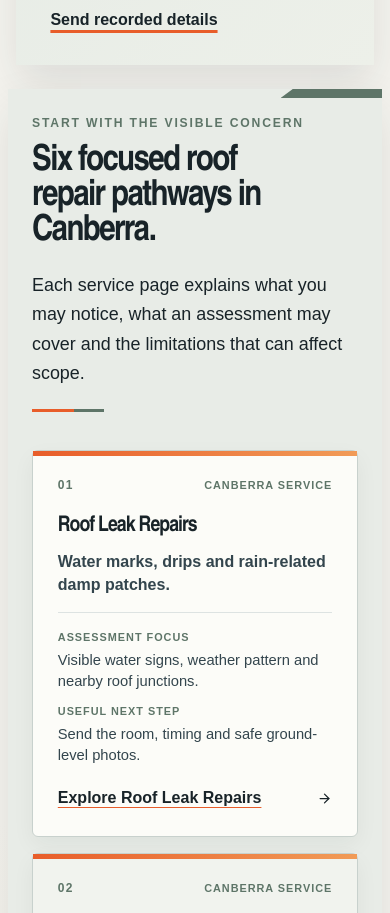
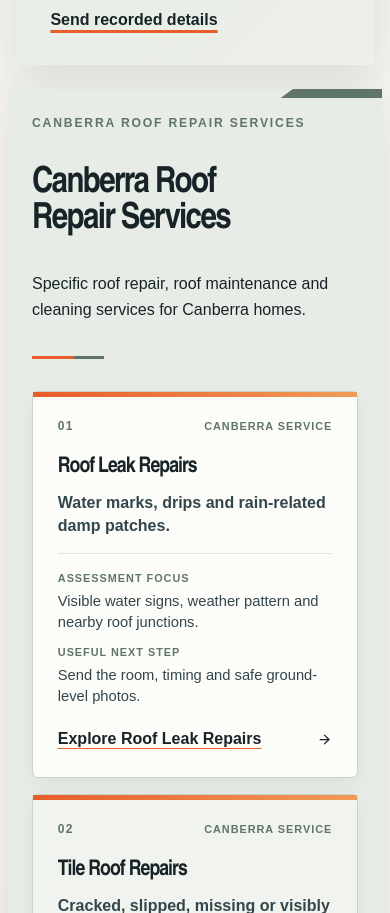
Before and after one commit to nancymaintenance-design/canberra-roofing, a React (Vite) app: page / in a window 390 px wide. Shown: the part 1976-2889 px from the top of the page. Built offline with nearby package versions, Linux system fonts and the light colour scheme.

Commit message:
seo: clarify homepage roof repair services

```diff
--- a/src/main.tsx
+++ b/src/main.tsx
@@ -1021,12 +1021,12 @@ function HomeV2({ data }: { data: Data }) {
         </div>
       </section>
       <section className="homeServices">
-        <div className="sectionIntro">
-          <p className="eyebrow">START WITH THE VISIBLE CONCERN</p>
-          <h2>Six focused roof repair pathways in Canberra.</h2>
+        <div className="sectionIntro homeServicesIntro">
+          <p className="eyebrow">CANBERRA ROOF REPAIR SERVICES</p>
+          <h2>Canberra Roof Repair Services</h2>
           <p>
-            Each service page explains what you may notice, what an assessment
-            may cover and the limitations that can affect scope.
+            Specific roof repair, roof maintenance and cleaning services for
+            Canberra homes.
           </p>
         </div>
         <ServiceCards data={data} />
--- a/src/styles.css
+++ b/src/styles.css
@@ -1850,6 +1850,30 @@ select[aria-invalid="false"]:invalid {
   background: var(--color-eucalyptus);
   clip-path: polygon(12% 0, 100% 0, 100% 100%, 0 100%);
 }
+.homeServicesIntro {
+  display: grid;
+  grid-template-columns: minmax(0, 0.9fr) minmax(300px, 1.1fr);
+  column-gap: clamp(2rem, 7vw, 7rem);
+  align-items: end;
+  max-width: none;
+  margin-bottom: 2rem;
+}
+.homeServicesIntro .eyebrow,
+.homeServicesIntro h2,
+.homeServicesIntro::after {
+  grid-column: 1;
+}
+.homeServicesIntro > p:last-child {
+  grid-column: 2;
+  grid-row: 1 / span 2;
+  max-width: 46ch;
+  margin: 0 0 0.2rem;
+  font-size: clamp(1rem, 1.4vw, 1.15rem);
+  line-height: 1.65;
+}
+.homeServicesIntro::after {
+  margin-top: 1rem;
+}
 .sectionIntro {
   position: relative;
 }
@@ -2056,6 +2080,16 @@ details:hover {
   box-shadow: 0 2px 0 #27353a;
 }
 @media (max-width: 640px) {
+  .homeServicesIntro {
+    grid-template-columns: 1fr;
+    row-gap: 0.8rem;
+  }
+  .homeServicesIntro > p:last-child {
+    grid-column: 1;
+    grid-row: auto;
+    max-width: 62ch;
+    margin: 0;
+  }
   .homeServices {
     width: calc(100% - 1rem);
     padding: 1.5rem;
```
Also changed, not shown: 1 other file (tests, documents, lock files or other folders).
